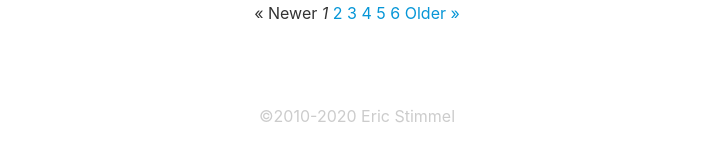
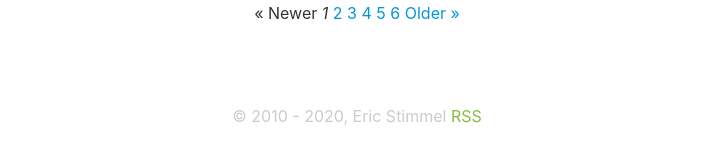
Before and after one commit to estimmel/mostly-revit-blog, a Jekyll site: the page built from index.html, in a window 1280 px wide. Shown: the part 3393-3546 px from the top of the page, without its empty margins (283-996 px from the left). Built offline with Jekyll 4.4.1, drawn with Linux system fonts in a browser that asks for light colours; the list of posts is cut into pages by our own code.

Commit message:
minor tweaks to css and add rss link to footer

```diff
--- a/_layouts/default.html
+++ b/_layouts/default.html
@@ -18,7 +18,8 @@
 
 			</div><!-- /.container -->
 			<footer>
-	    		<span class="copyright">©2010-{{ 'now' | date: "%Y" }} Eric Stimmel</span>
+	    		<span id="copyright">© 2010 - {{ 'now' | date: "%Y" }}, Eric Stimmel</span>
+			<span><a href="{{ feed_meta }}">RSS</a></span>
 			</footer>
 		</body>
 	</html>
--- a/_layouts/post.html
+++ b/_layouts/post.html
@@ -2,7 +2,7 @@
 layout: default
 ---
 <h2>{{ page.title }}</h2>
-<span class="date">{{ page.date | date: "%A, %B %-d, %Y" }}</span>
+<span id="date">{{ page.date | date: "%A, %B %-d, %Y" }}</span>
 
 <div class="post">
   {{ content }}
--- a/css/main.css
+++ b/css/main.css
@@ -95,7 +95,7 @@ header {
     background-color: #fff;
 }
 
-.date {
+#date {
     margin: auto;
     line-height: 1.5em;
     font-family: -apple-system, BlinkMacSystemFont, "Helvetica Neue", Helvetica, sans-serif;
@@ -137,7 +137,7 @@ footer {
     text-align: center;
 }
 
-.copyright {
+#copyright {
     width: 100%;
     margin: auto;
     line-height: 1.5em;
--- a/index.html
+++ b/index.html
@@ -4,7 +4,7 @@ title: Mostly Revit...
 ---
 {% for post in paginator.posts %}
 <h2><a href="{{ post.url }}" title="Permalink to '{{ post.title }}'">{{ post.title }}</a></h2>
-<span class="date">{{ post.date | date: "%A, %B %-d, %Y" }}</span>
+<span id="date">{{ post.date | date: "%A, %B %-d, %Y" }}</span>
 	<div class="post">
 		{{ post.content }}
 	</div>
```
